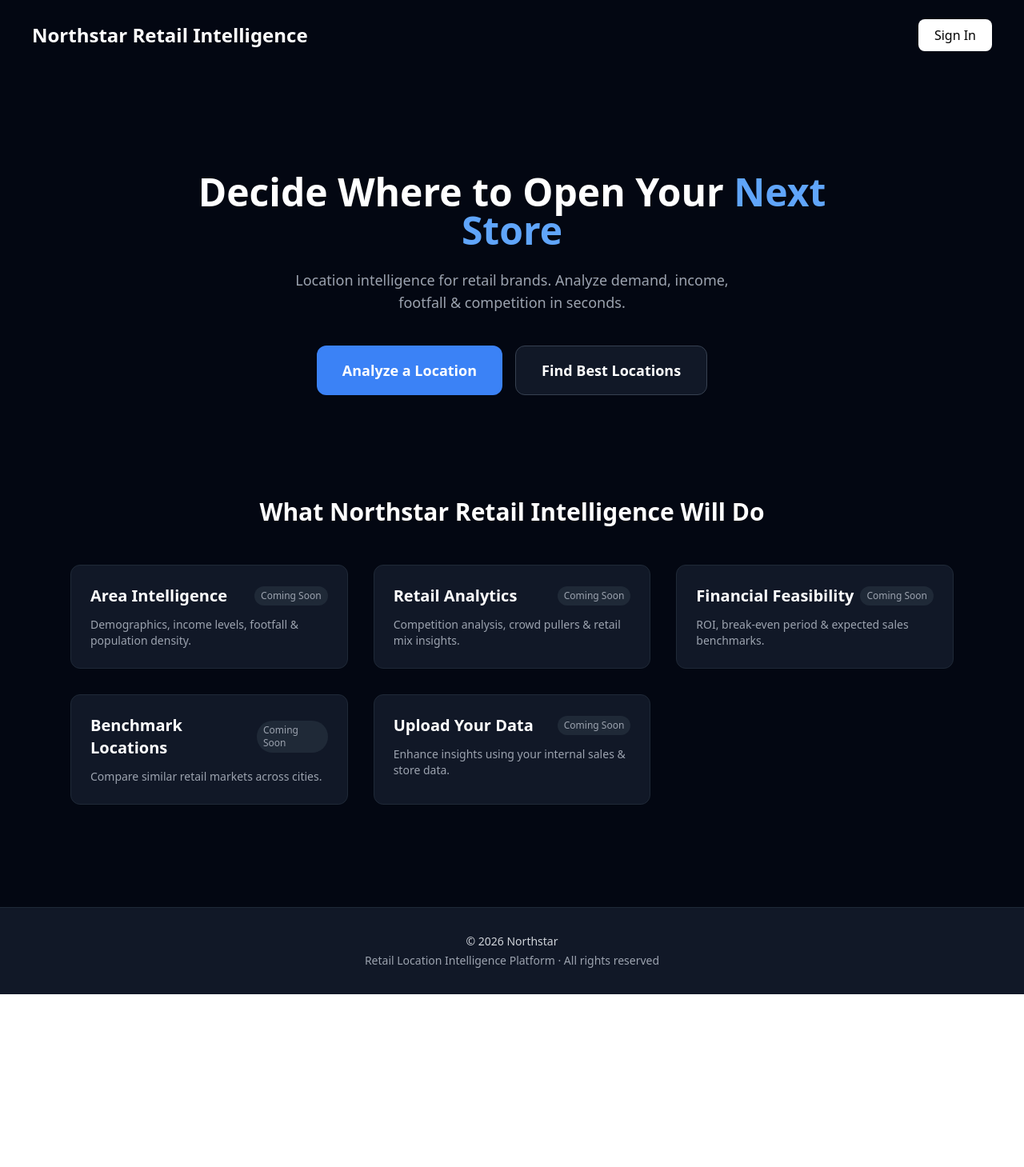
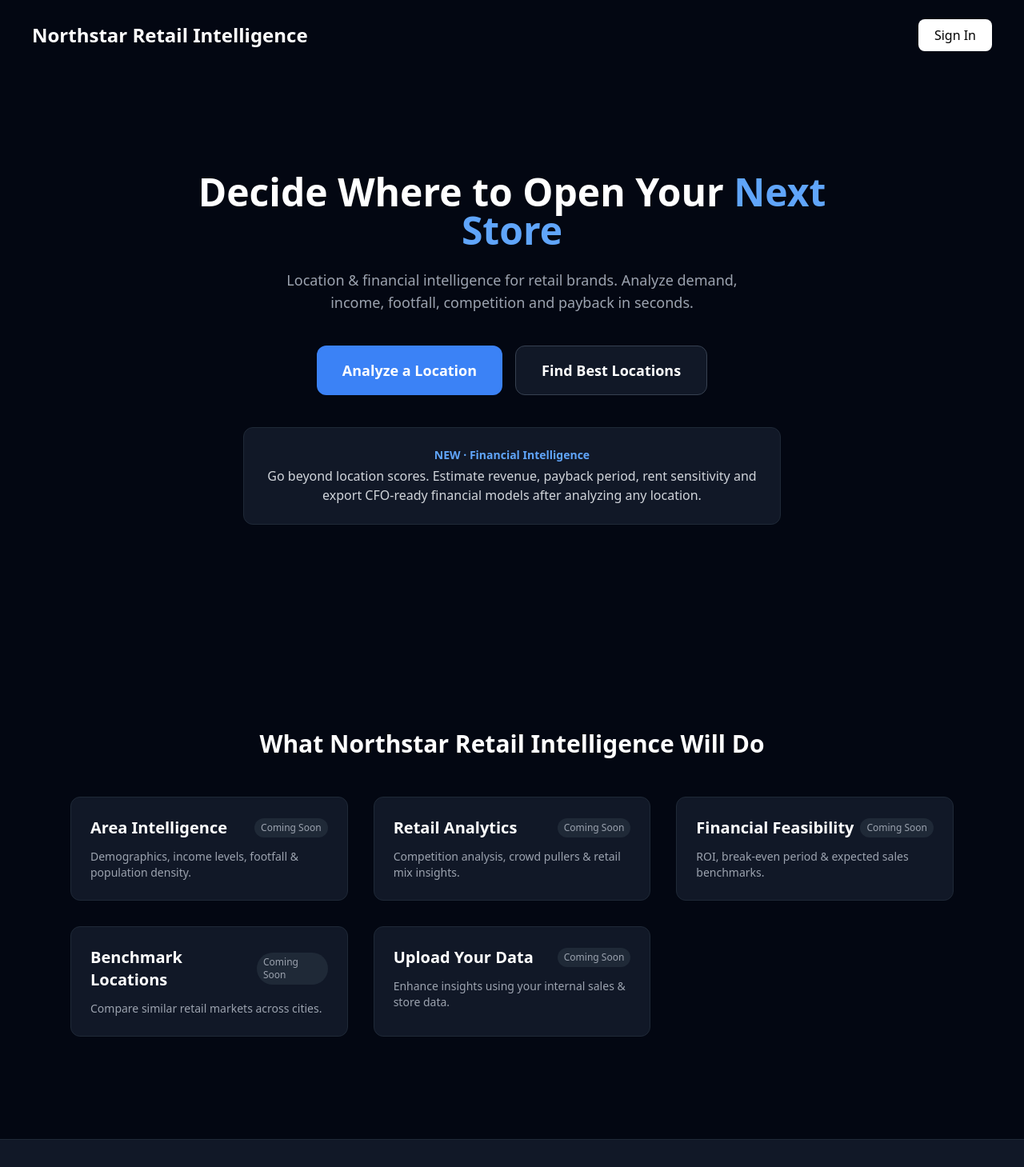
Before and after one commit to shashank-dj/northstar-retail-intelligence, a React (Vite) app: page / in a window 1280 px wide. Shown: the top 1459 px of the page at 80% size. Before the commit the page ends 1243 px from the top, so only its background shows below. Built offline with nearby package versions, Linux system fonts and the light colour scheme.

Commit message:
Update Home.jsx

```diff
--- a/src/pages/Home.jsx
+++ b/src/pages/Home.jsx
@@ -9,7 +9,13 @@ export default function Home() {
 
       {/* Navbar */}
       <nav className="flex justify-between items-center px-10 py-6">
-        <h1 className="text-2xl font-bold">Northstar Retail Intelligence</h1>
+        <h1
+          className="text-2xl font-bold cursor-pointer"
+          onClick={() => navigate("/")}
+        >
+          Northstar Retail Intelligence
+        </h1>
+
         <button className="bg-white text-black px-5 py-2 rounded-lg">
           Sign In
         </button>
@@ -23,8 +29,9 @@ export default function Home() {
         </h2>
 
         <p className="text-gray-400 mt-6 max-w-xl text-lg">
-          Location intelligence for retail brands.
-          Analyze demand, income, footfall & competition in seconds.
+          Location & financial intelligence for retail brands.
+          Analyze demand, income, footfall, competition
+          and payback in seconds.
         </p>
 
         {/* Primary CTAs */}
@@ -43,10 +50,24 @@ export default function Home() {
             Find Best Locations
           </button>
         </div>
+
+        {/* Financial Intelligence Callout */}
+        <div className="mt-10 bg-gray-900 border border-gray-800 rounded-xl p-6 max-w-2xl">
+          <p className="text-sm text-blue-400 font-semibold mb-1">
+            NEW · Financial Intelligence
+          </p>
+          <p className="text-gray-300">
+            Go beyond location scores. Estimate revenue, payback period,
+            rent sensitivity and export CFO-ready financial models
+            after analyzing any location.
+          </p>
+        </div>
       </section>
 
-      {/* Planned Features */}
-      <FeatureTabs />
+      {/* Platform Capabilities */}
+      <section className="mt-32">
+        <FeatureTabs />
+      </section>
 
       {/* Footer */}
       <footer className="mt-32 bg-gray-900 border-t border-gray-800 py-8">
@@ -55,7 +76,7 @@ export default function Home() {
             © {new Date().getFullYear()} Northstar
           </p>
           <p className="mt-1">
-            Retail Location Intelligence Platform · All rights reserved
+            Retail Location & Financial Intelligence Platform · All rights reserved
           </p>
         </div>
       </footer>
```
